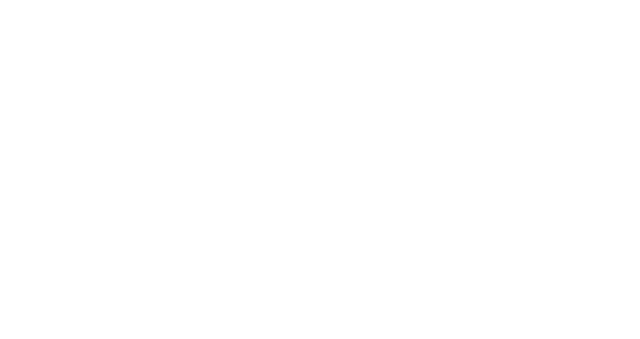
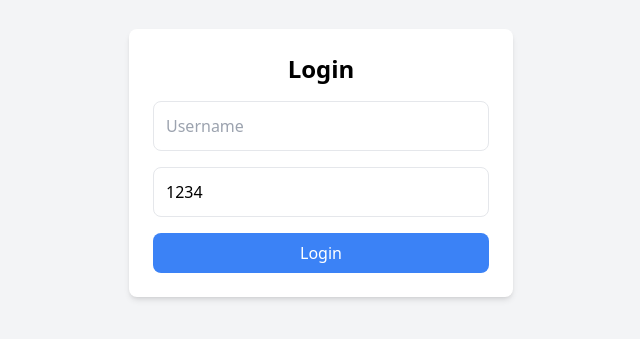
Before and after one commit to shubhamverma8991/craftoapp, a React (Create React App) app: page / in a window 1280 px wide. Shown: the part 237-576 px from the top of the page, without its empty margins (319-959 px from the left). Built offline with nearby package versions, Linux system fonts and the light colour scheme.

Commit message:
Login Page

```diff
--- a/src/App.js
+++ b/src/App.js
@@ -1,7 +1,20 @@
-import "./App.css";
+import React from "react";
+import { BrowserRouter as Router, Routes, Route } from "react-router-dom";
+import LoginPage from "./components/LoginPage";
+import QuoteListPage from "./components/QuoteListPage";
+import QuoteCreationPage from "./components/QuoteCreationPage";
+import "react-toastify/dist/ReactToastify.css";
 
-function App() {
-  return <></>;
-}
+const App = () => {
+  return (
+    <Router>
+      <Routes>
+        <Route path="/" element={<LoginPage />} />
+        <Route path="/quotes" element={<QuoteListPage />} />
+        <Route path="/create-quote" element={<QuoteCreationPage />} />
+      </Routes>
+    </Router>
+  );
+};
 
 export default App;
--- /dev/null
+++ b/src/components/LoginPage.js
@@ -0,0 +1,50 @@
+import React, { useState } from "react";
+import { useNavigate } from "react-router-dom";
+import { login } from "../services/api";
+import { ToastContainer, toast } from "react-toastify";
+
+const LoginPage = () => {
+  const [username, setUsername] = useState("");
+  const [otp, setOtp] = useState("1234");
+  const navigate = useNavigate();
+
+  const handleSubmit = async () => {
+    try {
+      const response = await login(username, otp);
+      localStorage.setItem("token", response.data.token);
+      navigate("/quotes");
+      toast.success("Login Successfull");
+    } catch (error) {
+      //   alert("Login failed. Please try again.");
+      toast.error("Something Went Wrong !!");
+    }
+  };
+
+  return (
+    <div className="flex items-center justify-center min-h-screen bg-gray-100">
+      <div className="w-full max-w-sm bg-white shadow-md rounded-lg p-6">
+        <h2 className="text-2xl font-semibold text-center mb-4">Login</h2>
+        <input
+          type="text"
+          placeholder="Username"
+          value={username}
+          onChange={(e) => setUsername(e.target.value)}
+          className="w-full p-3 border rounded-lg mb-4"
+        />
+        <input
+          type="text"
+          placeholder="OTP should be 1234"
+          value={otp}
+          onChange={(e) => setOtp(e.target.value)}
+          className="w-full p-3 border rounded-lg mb-4"
+        />
+        <button onClick={handleSubmit} className="w-full bg-blue-500 text-white py-2 rounded-lg hover:bg-blue-600">
+          Login
+        </button>
+      </div>
+      <ToastContainer />
+    </div>
+  );
+};
+
+export default LoginPage;
--- a/src/index.css
+++ b/src/index.css
@@ -1,3 +1,7 @@
+@tailwind base;
+@tailwind components;
+@tailwind utilities;
+
 * {
   box-sizing: border-box;
   margin: 0;
--- /dev/null
+++ b/src/services/api.js
@@ -0,0 +1,22 @@
+import axios from "axios";
+
+const API_BASE_URL = "https://assignment.stage.crafto.app";
+
+export const login = (username, otp) => axios.post(`${API_BASE_URL}/login`, { username, otp });
+
+export const uploadImage = (file) => {
+  const formData = new FormData();
+  formData.append("file", file);
+  return axios.post("https://crafto.app/crafto/v1.0/media/assignment/upload", formData, {
+    headers: { "Content-Type": "multipart/form-data" },
+  });
+};
+
+export const createQuote = (text, mediaUrl, token) =>
+  axios.post(`${API_BASE_URL}/postQuote`, { text, mediaUrl }, { headers: { Authorization: `Bearer ${token}` } });
+
+export const getQuotes = (limit, offset, token) =>
+  axios.get(`${API_BASE_URL}/getQuotes`, {
+    params: { limit, offset },
+    headers: { Authorization: `${token}` },
+  });
--- /dev/null
+++ b/tailwind.config.js
@@ -0,0 +1,7 @@
+module.exports = {
+  content: ["./src/**/*.{js,jsx,ts,tsx}"],
+  theme: {
+    extend: {},
+  },
+  plugins: [],
+};
```
Also changed, not shown: package.json (+9 -0 lines), 1 other file (tests, documents, lock files or other folders).
